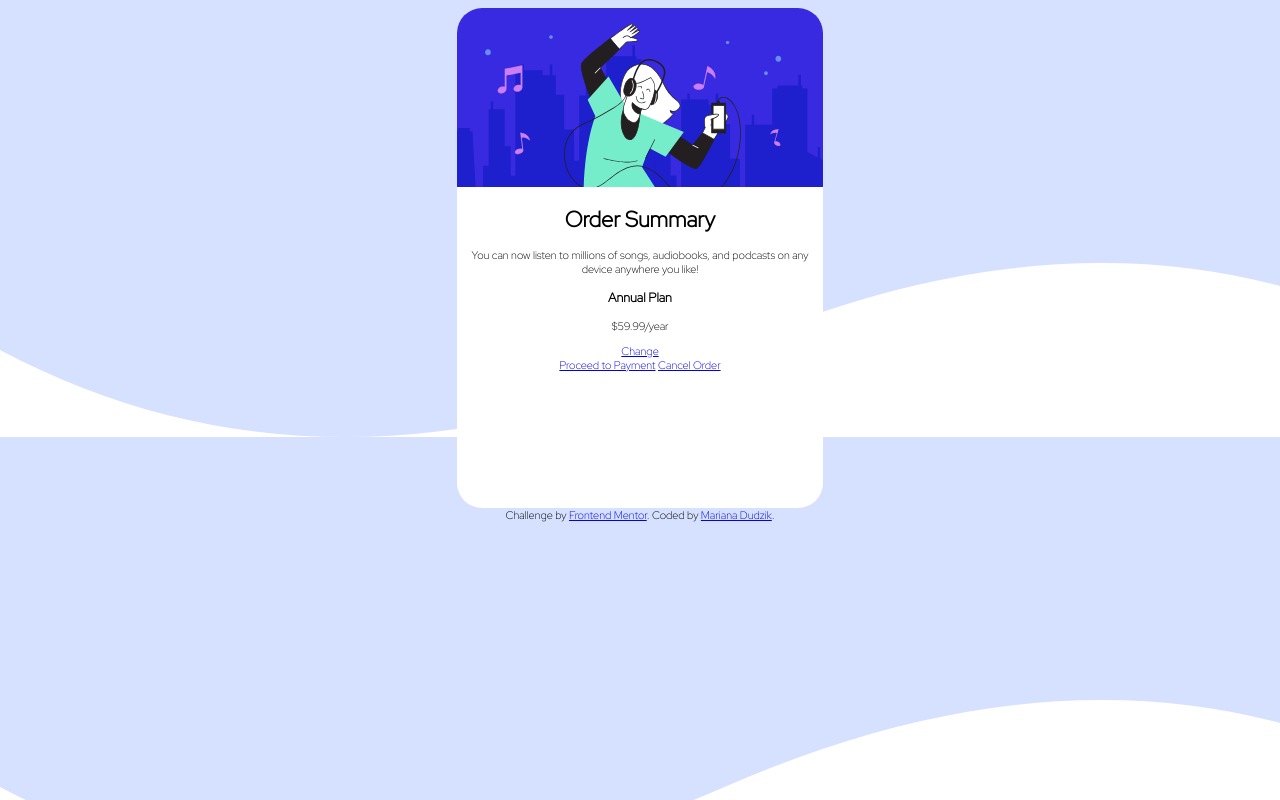
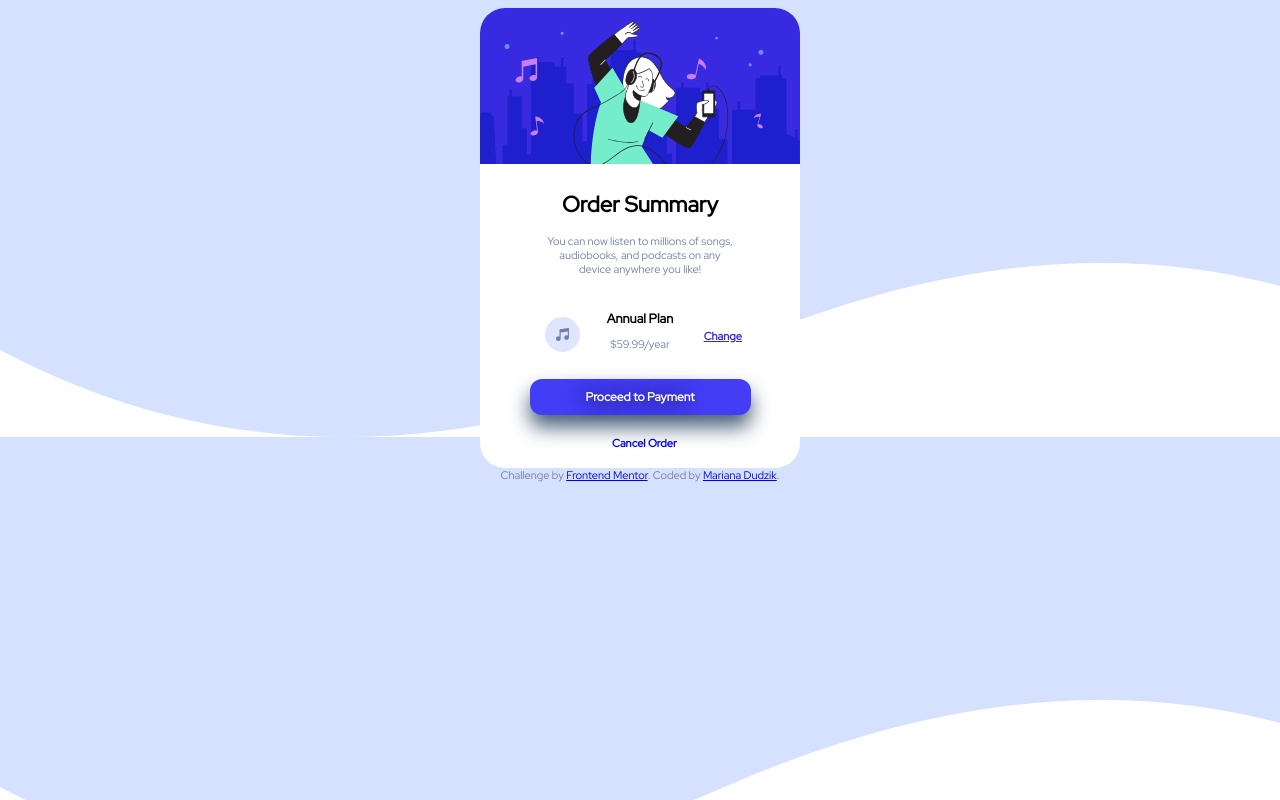
Before and after one commit to mardudpul/my-first-repository, a plain HTML site: page index.html in a window 1280 px wide. Drawn offline with Linux system fonts and the light colour scheme.

Commit message:
Final commit

```diff
--- a/css/styles.css
+++ b/css/styles.css
@@ -1,23 +1,115 @@
-body{
-background-image: url(pattern-background-desktop.svg);
-font-size: 11px;
-text-align: center;
-font-family: 'Red Hat Display', sans-serif;
+body {
+  background-image: url(pattern-background-desktop.svg);
+  font-size: 11px;
+  text-align: center;
+  font-family: 'Red Hat Display', sans-serif;
+  color: #7280A7;
+  font-weight: 500;
 }
 
+h1 {
+  color: black;
+}
 
-.main-container{
+h3 {
+  color: black;
+}
+
+.main-container {
+  position: relative;
   align-items: center;
-  width: 366px;
-  height: 500px;
+  width: 320px;
+  height: 460px;
   margin: auto;
   border-radius: 25px;
   border: none;
   background-color: white;
-  }
+}
 
-.top-img{
-  width: 366px;
-  align-items: center;
+.top-img {
+  width: 320px;
   border-radius: 25px 25px 0 0;
 }
+
+.icon-music {
+  width: 35px;
+  position: absolute;
+  top: 4px;
+  left: 65px;
+}
+
+.top-container {
+  width: 60%;
+  margin: 23px auto;
+}
+
+.middle-container {
+  position: relative;
+  bottom: -14px;
+  line-height: 1;
+  text-align: center;
+}
+
+.change-a {
+  position: absolute;
+  top: 18px;
+  right: 58px;
+  color: #3829E0;
+  font-weight: bold;
+}
+
+.change-a:hover {
+  text-decoration: none;
+  font-weight: bold;
+  color: black;
+  color: #7340EC;
+}
+
+.btn {
+  -webkit-border-radius: 12px;
+  -moz-border-radius: 12px;
+  border-radius: 12px;
+  height: 0;
+  line-height: 0;
+  color: #FFFFFF;
+  font-family: 'Red Hat Display', sans-serif;
+  width: 185px;
+  font-size: 12px;
+  font-weight: 700;
+  padding: 18px;
+  background-color: #433DF6;
+  -webkit-box-shadow: 0 12px 20px 0 #485E78;
+  -moz-box-shadow: 0 12px 20px 0 #485E78;
+  box-shadow: 0 12px 20px 0 #485E78;
+  text-shadow: -5px 1px 20px #000000;
+  text-decoration: none;
+  display: inline-block;
+  cursor: pointer;
+  text-align: center;
+  margin: 32px auto 0 auto;
+}
+
+.btn:hover {
+  background: #7340EC;
+  border: solid #8344DE 1px;
+  -webkit-border-radius: 12px;
+  -moz-border-radius: 12px;
+  border-radius: 12px;
+  text-decoration: none;
+}
+
+.cancel {
+  display: inline-block;
+  position: absolute;
+  bottom: 18px;
+  left: 132px;
+  text-decoration: none;
+  font-weight: bold;
+
+}
+
+.cancel:hover {
+  text-decoration: none;
+  font-weight: bold;
+  color: black;
+}
--- a/index.html
+++ b/index.html
@@ -10,14 +10,14 @@
   <title>Frontend Mentor | Order summary card</title>
   <link rel="stylesheet" href="css/styles.css">
 
-<link href="https://fonts.googleapis.com/css2?family=Red+Hat+Display:wght@300&display=swap" rel="stylesheet">
+  <link href="https://fonts.googleapis.com/css2?family=Red+Hat+Display&display=swap" rel="stylesheet">
 
 </head>
 
 <body>
   <div class="main-container">
 
-<img class="top-img" src="illustration-hero.svg" alt="hero-img">
+    <img class="top-img" src="illustration-hero.svg" alt="hero-img">
     <div class="top-container">
       <h1>Order Summary
       </h1>
@@ -27,24 +27,16 @@
     </div>
 
     <div class="middle-container">
+      <img class="icon-music" src="images/icon-music.svg" alt="icon-music">
       <h3>Annual Plan</h3>
-
       <p>$59.99/year</p>
-
-      <div>
-        <a href="#">Change</a>
-      </div>
-
+      <a class="change-a" href="#">Change</a>
     </div>
 
-    <div class="botton-container">
 
-      <!-- make the botton -pending -->
-      <a href="#">Proceed to Payment</a>
+      <a class="btn" href="#">Proceed to Payment</a>
+      <a class="cancel" href="#">Cancel Order</a>
 
-      <a href="#">Cancel Order</a>
-
-    </div>
 
   </div>
 
```
